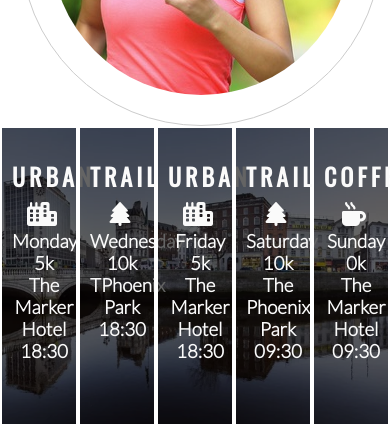
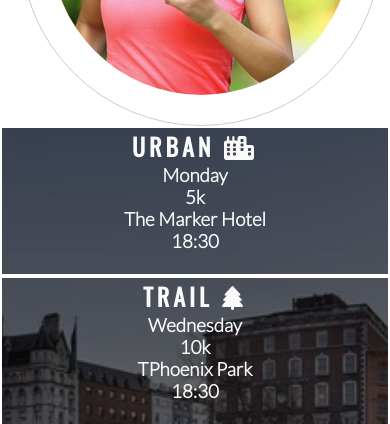
Before and after one commit to stephenlynch-ops/love-running, a plain HTML site: page index.html in a window 390 px wide. Shown: the part 1950-2374 px from the top of the page. Drawn offline with nearby package versions, Linux system fonts and the light colour scheme.

Commit message:
Style the meetup times for tablet and mobile screens

```diff
--- a/assets/css/style.css
+++ b/assets/css/style.css
@@ -280,6 +280,13 @@ footer {
     hr {
         display: none;
     }
+    /* stacks the times divs ontop of each other. The clear:both means they won't try to squeeze them side by side if there is space left over */
+    #times > div {
+        width: 100%;
+        clear: both;
+        height: 150px;
+        padding: 0;
+    }
 }
 
 /* For media screeen sizes from 950px wide and down */
```
